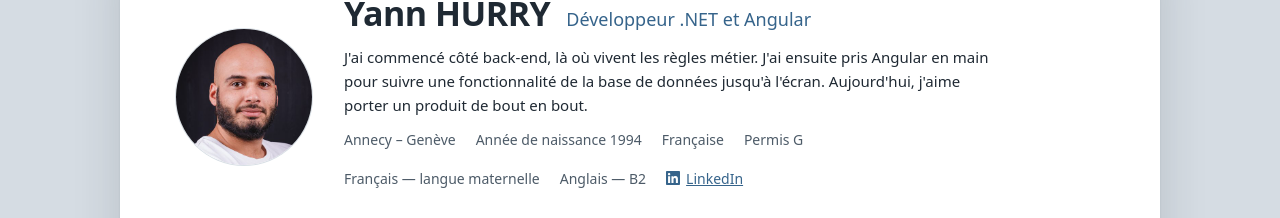
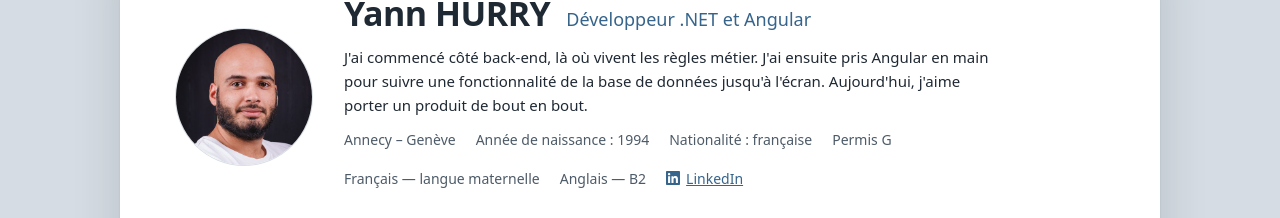
Before and after one commit to hurryy/cv, an Angular app: page /ch in a window 1280 px wide. Shown: the part 140-358 px from the top of the page. Built offline with nearby package versions, Linux system fonts and the light colour scheme.

Commit message:
feat(cv): label the nationality and separate personal labels with a colon

```diff
--- a/src/app/cv/cv-view.ts
+++ b/src/app/cv/cv-view.ts
@@ -6,8 +6,8 @@ export interface PersonalFact {
   label: string;
   value: string;
   /**
-   * La valeur se comprend seule (« Française », « Permis G ») : le libellé n'est lu que par les
-   * lecteurs d'écran.
+   * La valeur se comprend seule (« Permis G ») : le libellé n'est lu que par les lecteurs
+   * d'écran.
    */
   selfDescribing?: boolean;
 }
@@ -24,7 +24,7 @@ export const personalFacts = (
   const facts: (PersonalFact | null)[] = [
     personal.birthYear ? { label: text.birthYear, value: String(personal.birthYear) } : null,
     personal.nationality
-      ? { label: text.nationality, value: personal.nationality[lang], selfDescribing: true }
+      ? { label: text.nationality, value: personal.nationality[lang] }
       : null,
     personal.permit
       ? { label: text.permit, value: personal.permit[lang], selfDescribing: true }
--- a/src/app/cv/cv.data.ts
+++ b/src/app/cv/cv.data.ts
@@ -31,7 +31,7 @@ export const CV: Cv = {
   personal: {
     photo: '/img/yann-hurry.jpg',
     birthYear: 1994,
-    nationality: { fr: 'Française', en: 'French' },
+    nationality: { fr: 'française', en: 'French' },
     permit: { fr: 'Permis G', en: 'G permit' },
     referencesOnRequest: true,
   },
--- a/src/app/cv/layouts/sobre.scss
+++ b/src/app/cv/layouts/sobre.scss
@@ -206,8 +206,13 @@ h1 {
     display: inline;
   }
 
+  // « Libellé : valeur » ; le français veut une espace insécable avant les deux-points.
   dt::after {
-    content: ' ';
+    content: ': ';
+  }
+
+  dt:lang(fr)::after {
+    content: '\00a0: ';
   }
 }
 
```
Also changed, not shown: 1 other file (tests, documents, lock files or other folders).
